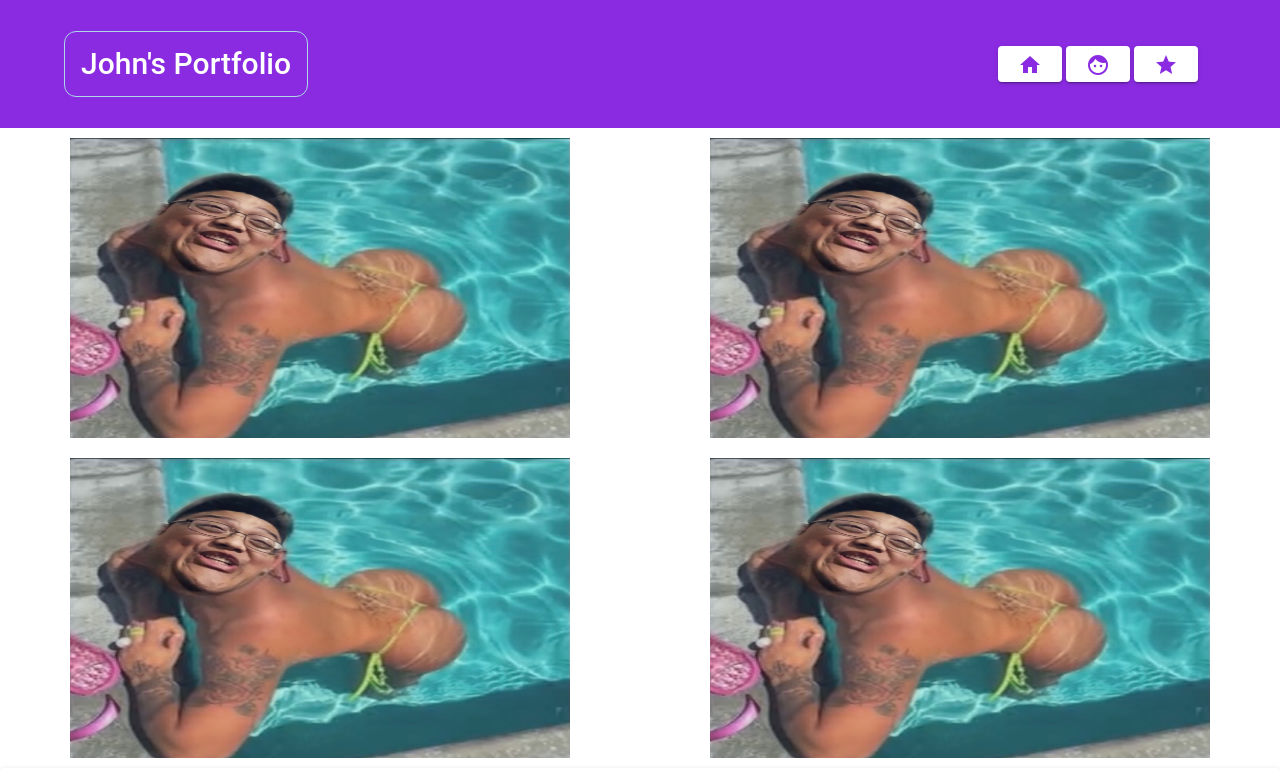
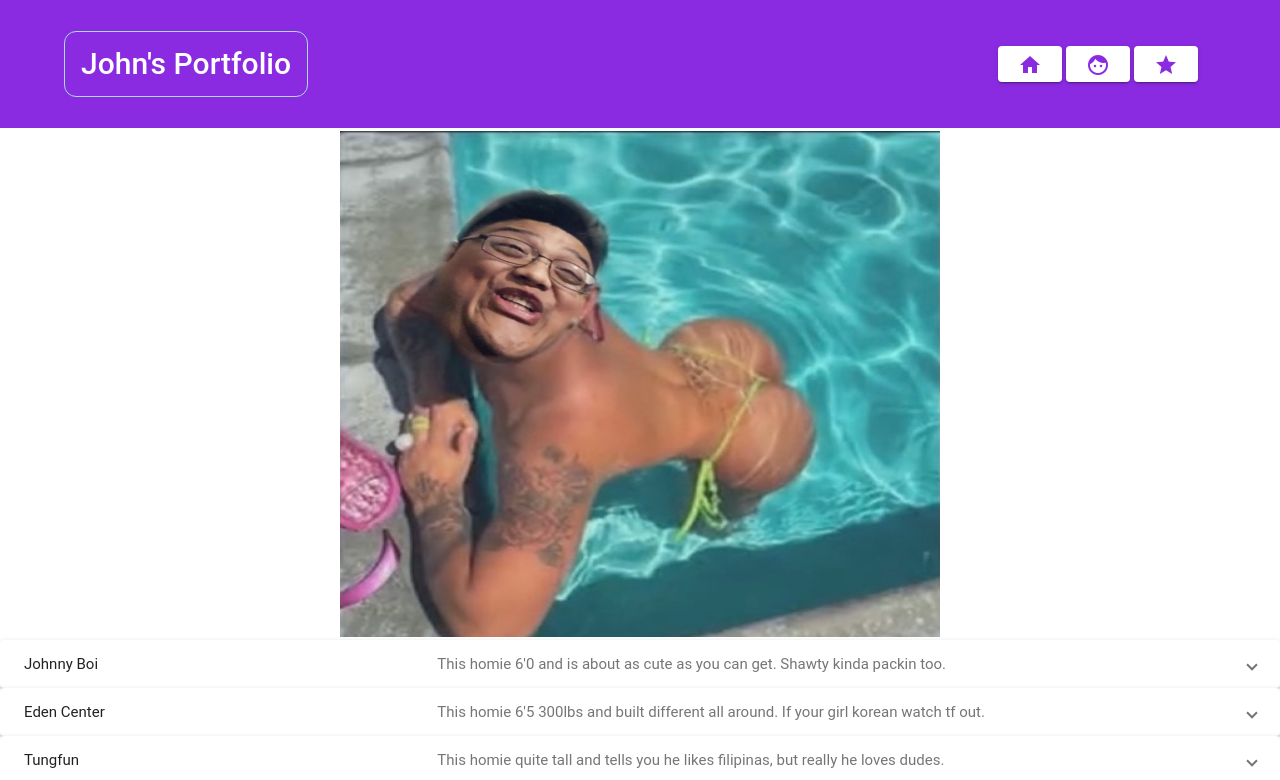
Before and after one commit to khoatrann/Johns-Portfolio, an Angular app: page /MyHomies in a window 1280 px wide. Shown: the top 780 px of the page. Built offline with nearby package versions, Linux system fonts and the light colour scheme.

Commit message:
improve homie page

```diff
--- a/src/app/my-homies/my-homies.component.css
+++ b/src/app/my-homies/my-homies.component.css
@@ -0,0 +1,4 @@
+.fit {
+    max-width: 99%;
+    max-height: 99%;
+}
--- a/src/app/my-homies/my-homies.component.html
+++ b/src/app/my-homies/my-homies.component.html
@@ -1,16 +1,7 @@
 <div>
-    <mat-grid-list cols="2" rowHeight="2:1">
+    <mat-grid-list cols="1" rowHeight="5:2">
         <mat-grid-tile>
-            <img class="fit" src="../../assets/JOHN.jpeg" alt="Image" width="500px" height="300px">
-        </mat-grid-tile>
-        <mat-grid-tile>
-            <img class="fit" src="../../assets/JOHN.jpeg" alt="Image" width="500px" height="300px">
-        </mat-grid-tile>
-        <mat-grid-tile>
-            <img class="fit" src="../../assets/JOHN.jpeg" alt="Image" width="500px" height="300px">
-        </mat-grid-tile>
-        <mat-grid-tile>
-            <img class="fit" src="../../assets/JOHN.jpeg" alt="Image" width="500px" height="300px">
+            <img class="fit" src="../../assets/JOHN.jpeg" alt="Image" width="600px" height="auto">
         </mat-grid-tile>
     </mat-grid-list>
     <mat-expansion-panel (opened)="panelOpenState = true" (closed)="panelOpenState = false">
```
